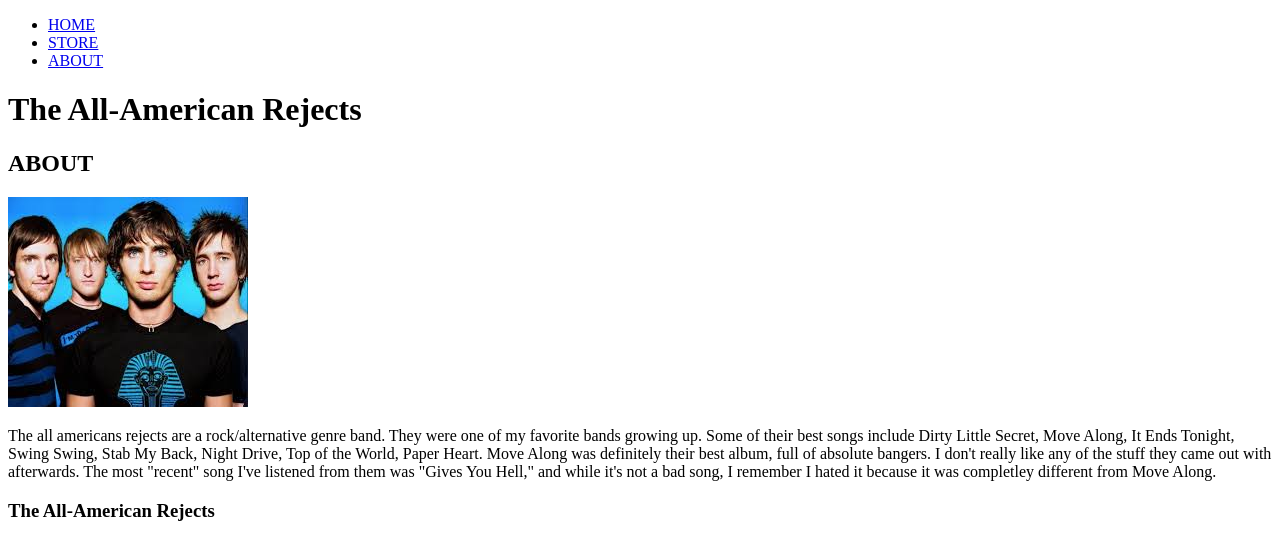
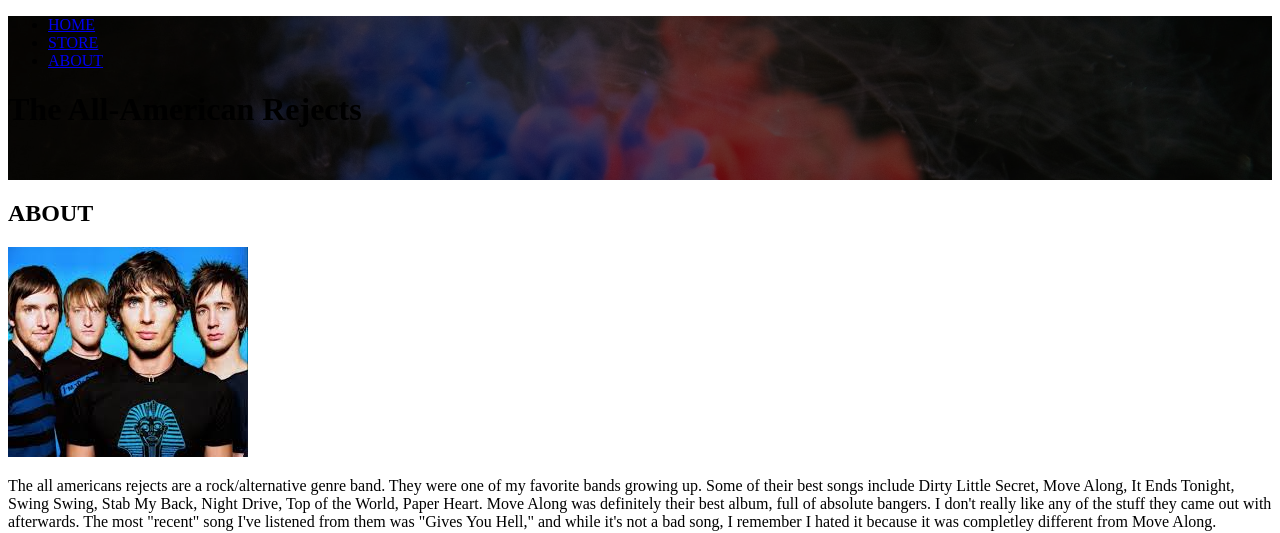
Before and after one commit to joshuayannix/wds-aar-website, a plain HTML site: page about.html in a window 1280 px wide. Shown: the top 533 px of the page. Drawn offline with Linux system fonts and the light colour scheme.

Commit message:
started css, added images

```diff
--- a/about.html
+++ b/about.html
@@ -2,13 +2,14 @@
 <html lang="en">
 
 <head>
+  <title>All American Rejects | ABOUT</title>
+  <link rel='stylesheet' href='styles.css'>
   <meta charset="UTF-8">
   <meta name="viewport" content="width=device-width, initial-scale=1.0">
-  <title>All American Rejects | ABOUT</title>
 </head>
 
 <body>
-  <header>
+  <header class='main-header'>
     <nav>
       <ul>
         <li><a href='index.html'>HOME</a></li>
--- /dev/null
+++ b/styles.css
@@ -0,0 +1,7 @@
+.main-header{
+  background-color: rgba(0,0,0,0.6);
+  background-image: url('Images/Header\ Background.jpg');
+  background-blend-mode: multiply;
+  background-size: cover;
+  padding-bottom: 30px;
+}
```
Also changed, not shown: Images/Header Background.jpg (added), Images/aarbackground.jpg.
